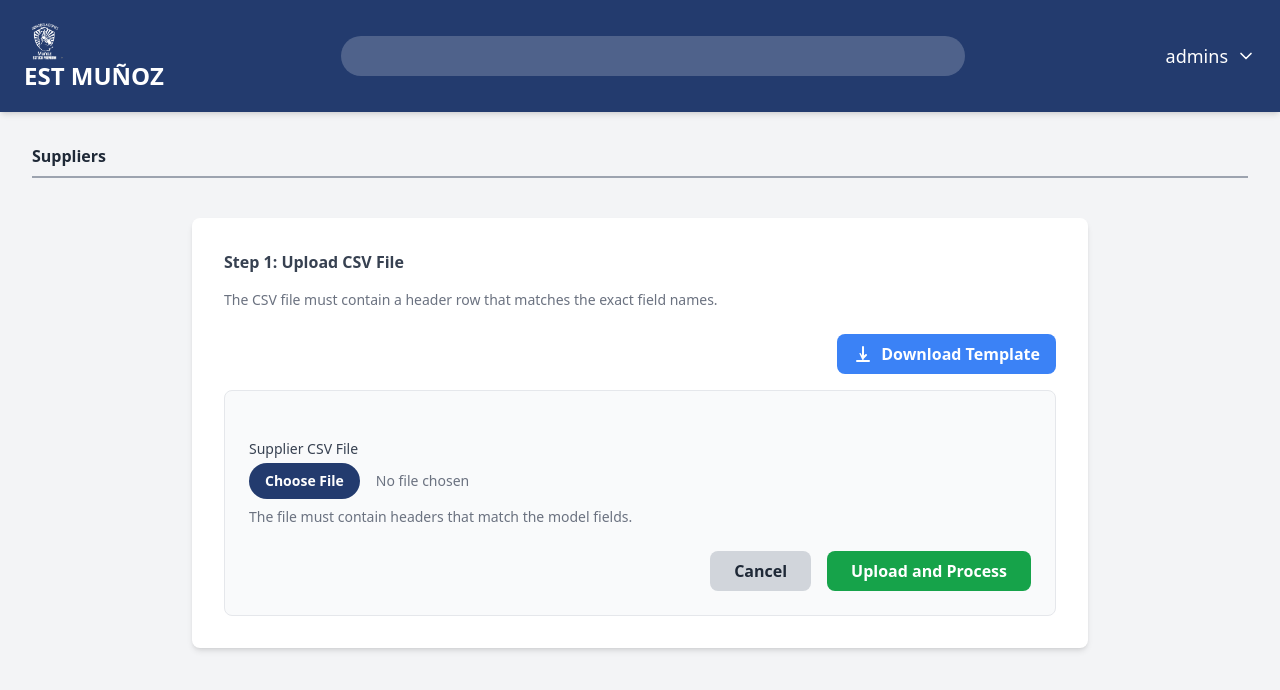
After one commit to salinascarlos-rgb/est_mu-oz, a Django app: page /suppliers/bulk-create/ in a window 1280 px wide. The commit adds this page. Shown: the top 690 px of the page. Run offline with Django 5.2, Linux system fonts and the light colour scheme; a user stored in the database is signed in; data comes from the database, SQL or seed files in the repository; both versions use the stored data as it was after the commit; some libraries are stand-ins or nearby versions.

Commit message:
Cargas Masivas Paso a Paso desde CSV

```diff
--- a/materials/forms.py
+++ b/materials/forms.py
@@ -6,3 +6,9 @@ class MaterialForm(forms.ModelForm):
     class Meta:
         model = Material
         fields = ['id_material', 'name', 'description', 'unit', 'material_type', 'status']
+
+class CsvUploadForm(forms.Form):
+    csv_file=forms.FileField(
+        label='Supplier CSV File',
+        help_text='The file must contain headers that match the model fields.'
+    )
--- a/materials/templates/materials/materials_list.html
+++ b/materials/templates/materials/materials_list.html
@@ -38,6 +38,11 @@
         <div class="flex items-center space-x-2 mt-4 md:mt-0">
             <a href="?export=csv{% for key,value in request.GET.items %}{% if key != 'page'%}&{{ key }}={{ value }}{% endif %}{% endfor %}" class="bg-green-600 text-white font-semibold py-2 px-6 rounded-lg transition-colors duration-300 hover:bg-green-700">
                 Export to CSV
+            </a>
+        </div>
+        <div class="flex justify-end mb-4">
+            <a href="{% url 'materials:material_bulk_create' %}" class="bg-indigo-600 text-white font-semibold py-2 px-4 rounded-md shadow-md hover:bg-indigo-700 transition duration-300">
+                Bulk Upload (CSV)
             </a>
         </div>
         {% if permissions.materials >= 2 %}
--- a/materials/urls.py
+++ b/materials/urls.py
@@ -8,4 +8,6 @@ urlpatterns = [
     path('create/',views.material_create, name='material_create'),
     path('<int:pk>/edit/', views.material_edit, name='material_edit'),
     path('<int:pk>/delete/', views.material_delete, name='material_delete'),
+    path('bulk-create/', views.material_bulk_create, name='material_bulk_create'),
+    path('bulk/template', views.download_template_materials, name='download_template_materials'),
 ]
--- a/suppliers/forms.py
+++ b/suppliers/forms.py
@@ -7,3 +7,9 @@ class SupplierForm(forms.ModelForm):
         model = Supplier
         fields = ['id_supplier', 'legal_name', 'name', 'tax_id', 'country', 'state_province', 'city', 'address', 'zip_code', 'phone', 'email', 'contact_name', 'contact_role',
                   'category', 'payment_terms', 'currency', 'payment_method', 'bank_account', 'status']
+
+class CsvUploadForm(forms.Form):
+    csv_file=forms.FileField(
+        label='Supplier CSV File',
+        help_text='The file must contain headers that match the model fields.'
+    )
--- /dev/null
+++ b/suppliers/templates/suppliers/supplier_bulk_upload.html
@@ -0,0 +1,108 @@
+{% extends "core/base.html" %}
+
+{% load static %}
+
+{% block title %}Bulk Create Suppliers{% endblock %}
+
+{% block content %}
+
+<h2 class="text-3x1 font-bold text-gray-800 mb-6 border-b-2 border-gray-400 pb-2">Suppliers</h2>
+
+<div class="max-w-4xl mx-auto bg-white p-8 rounded-lg shadow-md mt-10">
+
+    {% if messages %}
+        {% for message in messages %}
+        <div class="p-4 mb-4 rounded-lg
+            {% if message.tags == 'success' %}bg-green-100 border-1-4 border-green-500 text-green-700{% endif %}
+            {% if message.tags == 'error' %}bg-red-100 border-1-4 border-red-500 text-red-700{% endif %}" role="alert">
+            {{ message }}
+        </div>
+        {% endfor %}
+    {% endif %}
+
+    {% if not report_generated %}
+    <h3 class="text-2x1 font-semibold text-gray-700 mb-4">Step 1: Upload CSV File</h3>
+    <p class="text-sm text-gray-500 mb-6">The CSV file must contain a header row that matches the exact field names.</p>
+
+    <div class="flex justify-end mb-4">
+        <a href="{% url 'suppliers:download_template_suppliers' %}" class="bg-blue-500 text-white font-semibold py-2 px-4 rounded-lg transition-colors duration-300 hover:bg-blue-600 flex items-center space-x-2">
+            <svg xmlns="http://www.w3.org/2000/svg" class="h-5 w-5" viewBox="0 0 20 20" fill="currentColor">
+                <path fill-rule="evenodd" d="M3 17a1 1 0 011-1h12a1 1 0 110 2H4a1 1 0 01-1-1zm3.293-7.707a1 1 0 011.414 0L9 11.586V3a1 1 0 112 0v8.586l1.293-1.293a1 1 0 111.414 1.414l-3 3a1 1 0 01-1.414 01-3-3a1 1 0 010-1.414z" clip-rule="evenodd" />
+            </svg>
+            <span>Download Template</span>
+        </a>
+    </div>
+
+    <form method="post" enctype="multipart/form-data" class="space-y-6 border p-6 rounded-lg bg-gray-50">
+        {% csrf_token %}
+
+        {% if form.non_field_errors %}
+        <div class="bg-red-100 border-1-4 border-red-500 text-red-500 p-4 mb-4 rounded" role="alert">
+            {{ form.non_field_errors }}
+        </div>
+        {% endif %}
+
+        <div>
+            <label for="{{ form.csv_file.id_for_label }}" class="block text-sm font-medium text-gray-700">{{ form.csv_file.label}}</label>
+            <div class="mt-1">
+                <input type="file" name="{{ form.csv_file.html_name}}" id="{{ form.csv_file.id_for_label }}" class="block w-full text-sm text-gray-500 file:mr-4 file:py-2 file:px-4 file:rounded-full file:border-0 file:text-sm file:font-semibold file:bg-[#233b6e] file:text-white hover:file:bg-[#1a2c53]">
+                <p class="mt-2 text-sm text-gray-500">{{ form.csv_file.help_text }}</p>
+                {% if form.csv_file.errors %}
+                <div class="bg-red-100 border-1-4 border-red-500 text-red-700 p-2 mt-1 rounded text-sm">
+                    {{ form.csv_file.errors }}
+                </div>
+                {% endif %}
+            </div>
+        </div>
+
+        <div class="flex justify-end space-x-4">
+            <a href="{% url 'suppliers:suppliers_list' %}" class="bg-gray-300 text-gray-800 font-semibold py-2 px-6 rounded-lg transition-colors duration-300 hover:bg-gray-400">Cancel</a>
+            <button type="submit" class="bg-green-600 text-white font-semibold py-2 px-6 rounded-lg transition-colors duration-300 hover:bg-green-700">Upload and Process</button>
+        </div>
+    </form>
+    {% endif %}
+
+    {% if report_generated %}
+    <h3 class="text-2x1 font-semibold text-gray-700 mb-4">Step 2: Results Report</h3>
+
+    <div class="space-y-4 mb-8 p-4 border rounded-lg bg-gray-50">
+        <p class="text-lg font-medium">Total Rows Processed: <span class="font-bold">{{ total_rows }}</span></p>
+        <p class="text-lg font-medium text-green-600">Succesfully Created: <span class="font-bold">{{ successful_count }}</span></p>
+        <p class="text-lg font-medium text-red-600">Rows with Errors <span class="font-bold">{{ error_count }}</span></p>
+    </div>
+
+    {% if error_records %}
+    <h4 class="text-xl font-semibold text-red-600 mb-4 border-b pb-2">Error Details</h4>
+    <div class="space-y-4 max-h-96 overflow-y-auto">
+        {% for record in error_records %}
+        <div class="bg-red-50 p-4 border border-red-300 rounded-lg">
+            <p class="font-bold text-red-800">Row #{{ record.row }} - {{ record.data.name|default:'[Name not Available]' }} (ID: {{record.data.id_supplier|default:'[N/A]' }})</p>
+            <ul class="list-disc list-inside ml-4 text-sm text-red-700 mt-2">
+                {% for field, error_msg in record.errors.items %}
+                <li>**{{ field|capfirst }}** {{ error_msg }}</li>
+                {% endfor %}
+            </ul>
+        </div>
+        {% endfor %}
+    </div>
+    {% endif %}
+
+    {% if succesful_records %}
+    <h4 class="text-xl font-semibold text-gray-600 mt-8 mb-4 border-b pb-2">Create Records Details</h4>
+    <div class="max-h-64 overflow-y-auto border p-2 rounded bg-green-50">
+        {% for record in succesful_records %}
+        <div class="p-2 border-b border-green-300 text-sm">
+            Row #{{ record.row }}: **{{ record.data.name|default:'[No Name]'}}** (ID: {{record.data.id_supplier|default:'[N/A]' }})
+        </div>
+        {% endfor %}
+    </div>
+    {% endif %}
+
+    <div class="flex justify-end mt-8">
+        <a href="{% url 'suppliers:suppliers_list' %}" class="bg-[#233b6e] text-white font-semibold py-2 px-6 rounded-lg transition-colors duration-300 hover:bg-[#1a2c53]">Back to List</a>
+    </div>
+
+    {% endif %}
+</div>
+
+{% endblock %}
--- a/suppliers/templates/suppliers/supplier_list.html
+++ b/suppliers/templates/suppliers/supplier_list.html
@@ -29,6 +29,7 @@
             </select>
         </div>
 
+
 <div class="col-span-1 md:col-span-4">
     <div class="flex items-center justify-between">
         <div class="flex space-x-2">
@@ -38,6 +39,11 @@
         <div class="flex items-center space-x-2 mt-4 md:mt-0">
             <a href="?export=csv{% for key,value in request.GET.items %}{% if key != 'page'%}&{{ key }}={{ value }}{% endif %}{% endfor %}" class="bg-green-600 text-white font-semibold py-2 px-6 rounded-lg transition-colors duration-300 hover:bg-green-700">
                 Export to CSV
+            </a>
+        </div>
+        <div class="flex justify-end mb-4">
+            <a href="{% url 'suppliers:supplier_bulk_create' %}" class="bg-indigo-600 text-white font-semibold py-2 px-4 rounded-md shadow-md hover:bg-indigo-700 transition duration-300">
+                Bulk Upload (CSV)
             </a>
         </div>
         {% if permissions.suppliers >= 2 %}
--- a/suppliers/urls.py
+++ b/suppliers/urls.py
@@ -8,4 +8,6 @@ urlpatterns = [
     path('create/',views.supplier_create, name='supplier_create'),
     path('<int:pk>/edit/', views.supplier_edit, name='supplier_edit'),
     path('<int:pk>/delete/', views.supplier_delete, name='supplier_delete'),
+    path('bulk-create/', views.supplier_bulk_create, name='supplier_bulk_create'),
+    path('bulk/template', views.download_template_suppliers, name='download_template_suppliers'),
 ]
--- a/suppliers/views.py
+++ b/suppliers/views.py
@@ -1,12 +1,15 @@
 from django.shortcuts import render, redirect, get_object_or_404
 from django.contrib.auth.decorators import login_required
 from .models import Supplier
-from .forms import SupplierForm
+from .forms import SupplierForm, CsvUploadForm
 from django.core.paginator import Paginator
 from django.http import HttpResponse
 import csv
+import re
+import io
 from django.db import models
 from users.models import UserRole
+from django.contrib import messages
 
 # Create your views here.
 @login_required
@@ -142,3 +145,106 @@ def supplier_delete(request,pk):
         return redirect('suppliers:supplier_list')
 
     return redirect('suppliers:supplier_list')
+
+@login_required
+def supplier_bulk_create(request):
+
+    max_permission = UserRole.objects.filter(user_id=request.user).aggregate(max_permission=models.Max('role__suppliers'))['max_permission'] or 0
+
+    if max_permission < 2:
+        return redirect('suppliers:supplier_list')
+
+    if request.method == 'POST':
+        form = CsvUploadForm(request.POST,request.FILES)
+
+        if form.is_valid():
+            csv_file = request.FILES['csv_file']
+
+            try:
+                data_set = csv_file.read().decode('UTF-8')
+            except UnicodeDecodeError:
+                try:
+                    csv_file.seek(0)
+                    data_set = csv_file.read().decode('ISO-8859-1')
+                except Exception as e:
+                    return render(request, 'suppliers/supplier_bulk_upload.html',{'form':form})
+
+            io_string = io.StringIO(data_set)
+            reader = csv.DictReader(io_string)
+
+            if reader.fieldnames:
+                if reader.fieldnames[0].startswith('\ufeff'):
+                    reader.fieldnames[0] = reader.fieldnames[0].lstrip('/ufeff')
+
+                cleaned_fieldnames = [key.strip().lower() for key in reader.fieldnames]
+                reader.fieldnames = cleaned_fieldnames
+
+            successful_records = []
+            error_records = []
+            suppliers_to_create = []
+
+            for i, row in enumerate(reader):
+
+                row_number = i + 2
+                form_data = {}
+
+                for key,value in row.items():
+                    cleaned_value = value.strip() if isinstance(value,str) else value
+                    form_data[key] = cleaned_value
+
+                form = SupplierForm(form_data)
+
+                if form.is_valid():
+                    supplier = form.save(commit=False)
+                    supplier.created_by = request.user
+                    suppliers_to_create.append(supplier)
+                    successful_records.append({'row':row_number, 'data':form_data})
+                else:
+                    errors = {
+                        field:', '.join(err)
+                        for field, err in form.errors.items()
+                    }
+                    error_records.append({
+                        'row': row_number,
+                        'data': form_data,
+                        'errors': errors
+                    })
+
+            if suppliers_to_create:
+                Supplier.objects.bulk_create(suppliers_to_create)
+
+            messages.success(request, f'Process finished. {len(successful_records)} suppliers created succesfully.')
+
+            context = {
+                'form': form,
+                'successful_count': len(successful_records),
+                'error_count': len(error_records),
+                'total_rows': len(successful_records) + len(error_records),
+                'error_records': error_records,
+                'successful_records': successful_records,
+                'report_generated': True
+            }
+
+            return render(request, 'suppliers/supplier_bulk_upload.html', context)
+
+        return render(request, 'suppliers/supplier_bulk_upload.html', {'form':form})
+
+    else:
+
+        form = CsvUploadForm()
+        return render(request, 'suppliers/supplier_bulk_upload.html', {'form':form})
+
+
+@login_required
+def download_template_suppliers(request):
+
+    header_fields = ['id_supplier', 'legal_name', 'name', 'tax_id', 'country', 'state_province', 'city', 'address', 'zip_code', 'phone', 'email', 'contact_name', 'contact_role',
+                  'category', 'payment_terms', 'currency', 'payment_method', 'bank_account', 'status']
+
+    response = HttpResponse(content_type='text/csv')
+    response['Content-Disposition'] = 'attachment; filename="supplier_template.csv"'
+
+    writer = csv.writer(response)
+    writer.writerow(header_fields)
+
+    return response
```
Also changed, not shown: materials/templates/materials/material_bulk_upload.html (added, +108 -0 lines), materials/views.py (+106 -1 lines), db.sqlite3.
